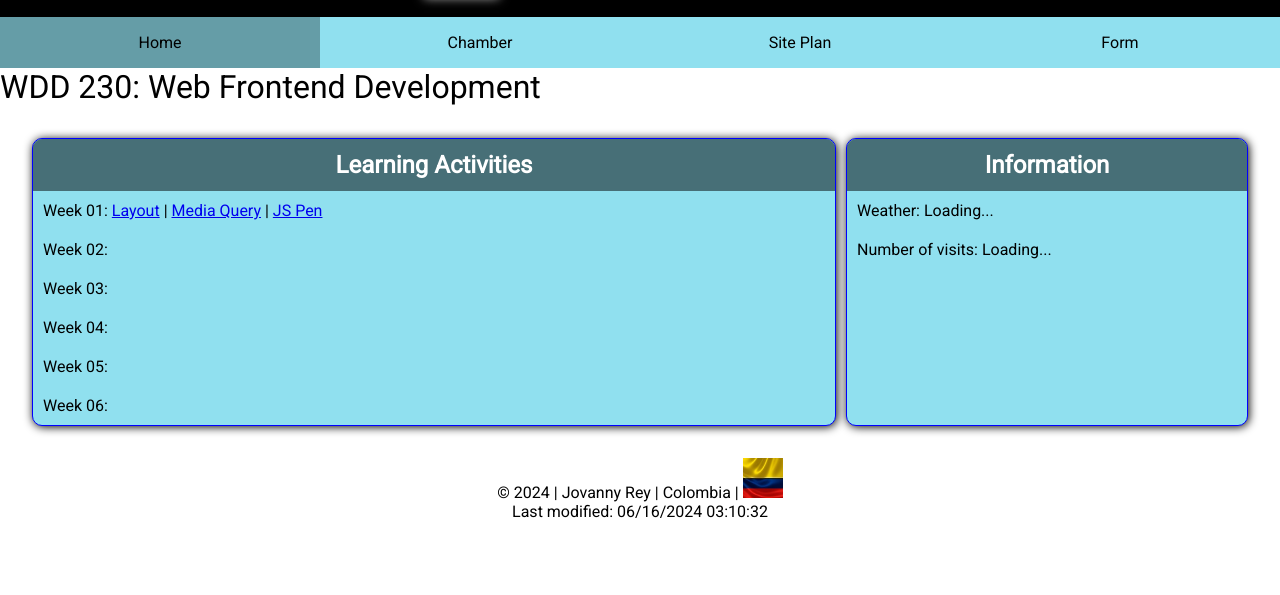
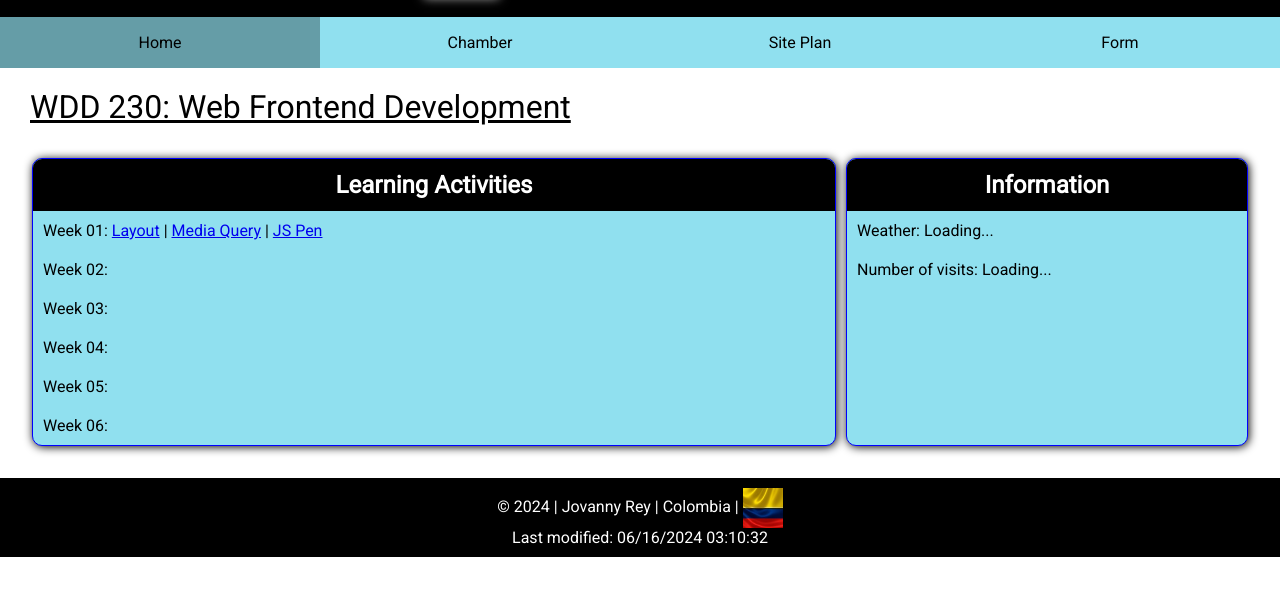
Before and after one commit to geoenterprise/wdd230, a plain HTML site: page index.html in a window 1280 px wide. Shown: the part 123-718 px from the top of the page. Drawn offline with Linux system fonts and the light colour scheme.

Commit message:
fix flag position and footer color

```diff
--- a/styles/base.css
+++ b/styles/base.css
@@ -11,6 +11,10 @@ body {
 h1 {
     font-size: 2rem;
     font-weight: 100;
+}
+main h1 {
+    padding: 20px 20px 0px 30px;
+    text-decoration-line: underline;
 }
 #profile_pic {
     box-shadow: 1px 1px 10px rgba(255, 255, 255, 0.7);
@@ -63,7 +67,7 @@ nav .active {
     margin: 1rem 0;
 }
 .card h2 {
-    background-color: rgba(0,0,0,0.5);
+    background-color: #000;
     color: #fff;
     display: block;
     text-align: center;
@@ -76,5 +80,11 @@ nav .active {
     padding: 10px;
 }
 footer {
+    background-color: #000;
+    color: #fff;
     text-align: center;
+    padding: 10px;
 }
+footer img {
+    vertical-align: middle;
+}
```
